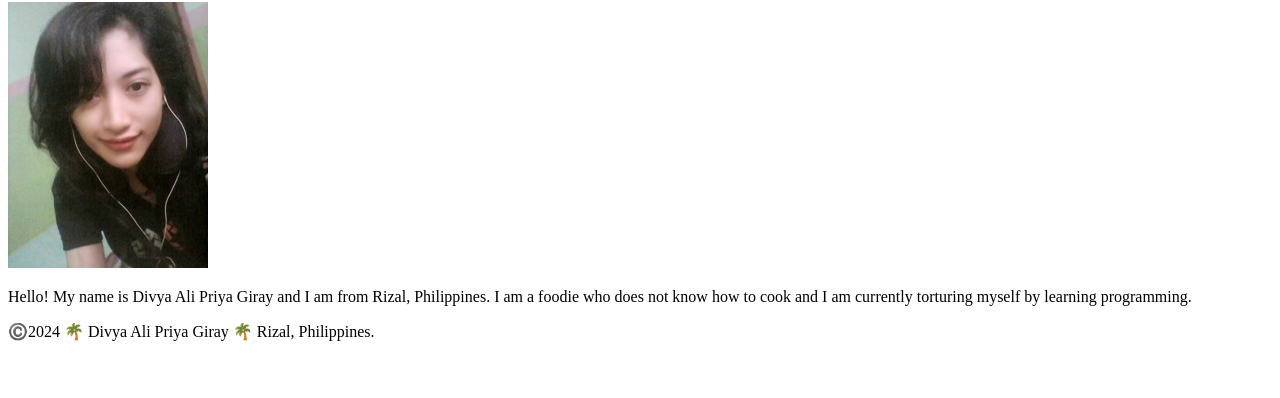
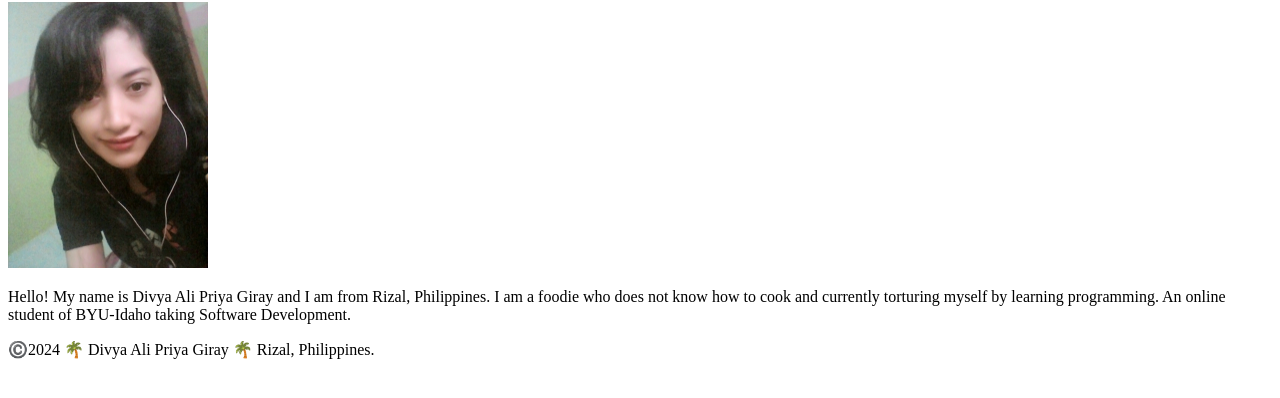
Before and after one commit to DivyaAliPriyaGiray/wdd130, a plain HTML site: page index.html in a window 1280 px wide. Shown: the part 104-502 px from the top of the page. Drawn offline with Linux system fonts and the light colour scheme.

Commit message:
Update index.html

```diff
--- a/index.html
+++ b/index.html
@@ -15,7 +15,7 @@
     <main>
             <h1>Divya Ali Priya Giray | WDD 130</h1>
             <img src="profile.webp" alt="Hello, my name is Divya Ali Priya Giray" width="200">
-            <p>Hello! My name is Divya Ali Priya Giray and I am from Rizal, Philippines. I am a foodie who does not know how to cook and I am currently torturing myself by learning programming.</p>
+            <p>Hello! My name is Divya Ali Priya Giray and I am from Rizal, Philippines. I am a foodie who does not know how to cook and currently torturing myself by learning programming. An online student of BYU-Idaho taking Software Development.</p>
     </main>
       <footer>
         <p>©️2024 🌴 Divya Ali Priya Giray 🌴 Rizal, Philippines.</p>
```
